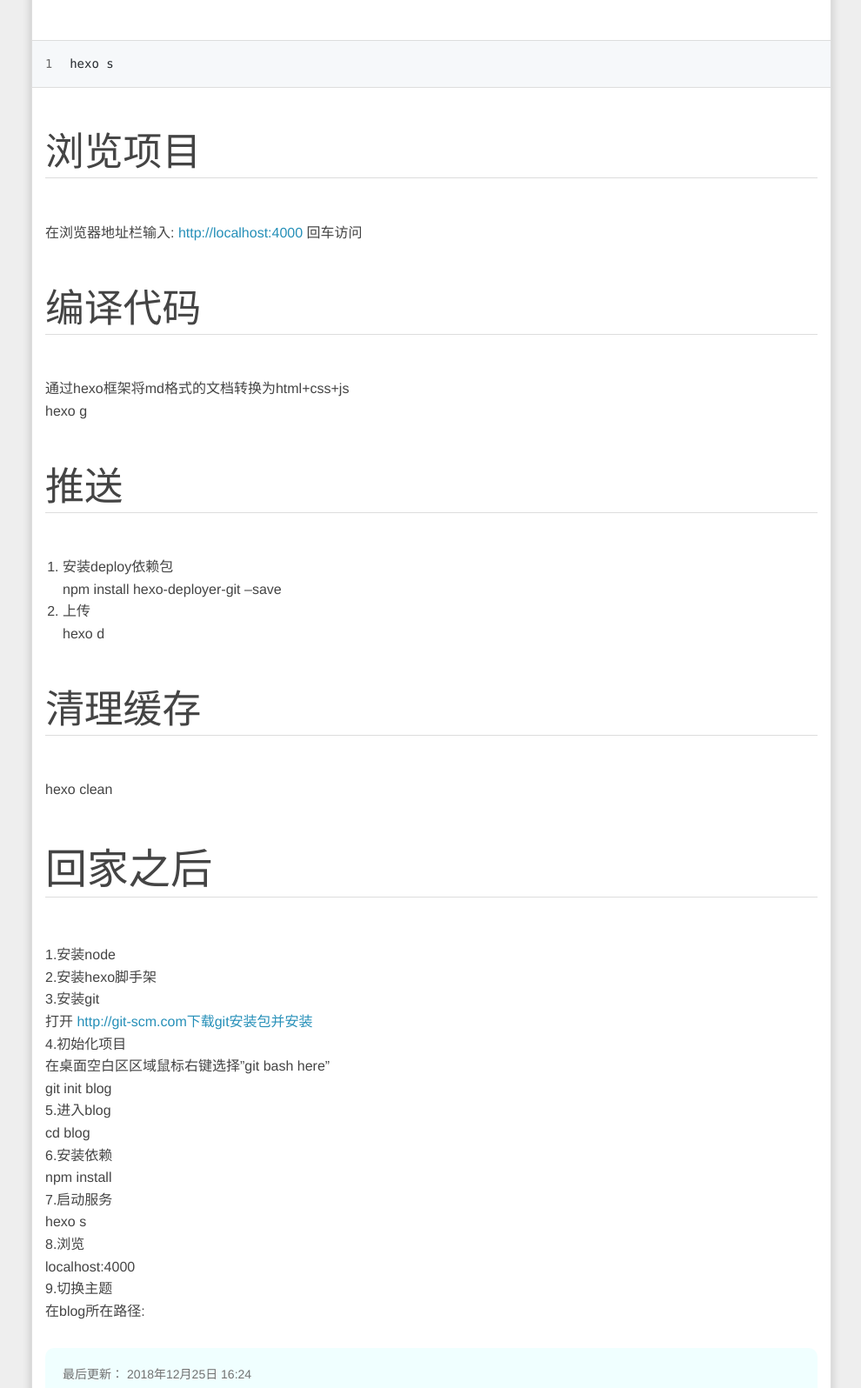
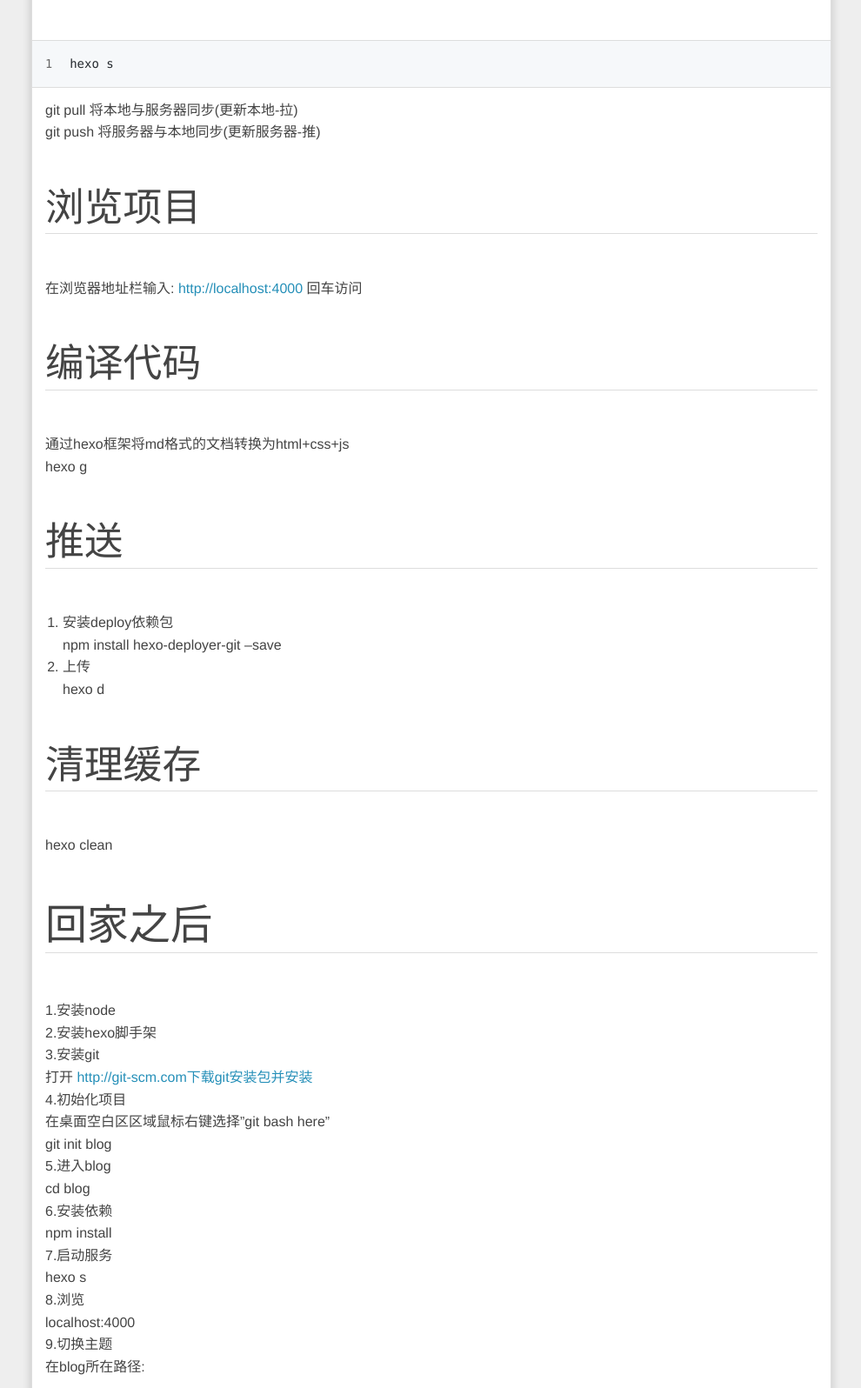
Before and after one commit to Future-123/Future-123.github.io, a plain HTML site: page 2018/12/24/笔记/index.html in a window 1280 px wide. Shown: the part 2418-4014 px from the top of the page at 87% size, without its empty margins (144-1134 px from the left). Drawn offline with nearby package versions, Linux system fonts and the light colour scheme; some packages are replaced by stand-ins of ours; animation ran at ten frames a second; a script that the page names is missing.

Commit message:
Site updated: 2018-12-26 10:01:37

```diff
--- a/2018/12/24/笔记/index.html
+++ b/2018/12/24/笔记/index.html
@@ -15,7 +15,7 @@
 <meta property="og:site_name" content="Future的博客">
 <meta property="og:description" content="hexo + github 搭建个人博客 node环境配置linux操作系统1.浏览器打开https://nodejs.org,下载10.14.2版本的压缩包2.默认下载到/root/下载 路径下,解压:1tar -xf node-v10.14.2-linux-x64.tar 3.创建node和npm的软连接(能够全局使用node/npm命令)  ln -s /root/下载/node-v10.1">
 <meta property="og:locale" content="zh-CN">
-<meta property="og:updated_time" content="2018-12-25T08:24:16.204Z">
+<meta property="og:updated_time" content="2018-12-25T09:02:58.144Z">
 <meta name="twitter:card" content="summary">
 <meta name="twitter:title" content="笔记">
 <meta name="twitter:description" content="hexo + github 搭建个人博客 node环境配置linux操作系统1.浏览器打开https://nodejs.org,下载10.14.2版本的压缩包2.默认下载到/root/下载 路径下,解压:1tar -xf node-v10.14.2-linux-x64.tar 3.创建node和npm的软连接(能够全局使用node/npm命令)  ln -s /root/下载/node-v10.1">
@@ -147,6 +147,7 @@
 <h2 id="进入blog目录"><a href="#进入blog目录" class="headerlink" title="进入blog目录"></a>进入blog目录</h2><figure class="highlight bash"><table><tr><td class="gutter"><pre><span class="line">1</span><br></pre></td><td class="code"><pre><span class="line"><span class="built_in">cd</span> blog</span><br></pre></td></tr></table></figure>
 <h2 id="安装项目依赖包"><a href="#安装项目依赖包" class="headerlink" title="安装项目依赖包"></a>安装项目依赖包</h2><figure class="highlight bash"><table><tr><td class="gutter"><pre><span class="line">1</span><br></pre></td><td class="code"><pre><span class="line">npm install</span><br></pre></td></tr></table></figure>
 <h2 id="启动项目服务"><a href="#启动项目服务" class="headerlink" title="启动项目服务"></a>启动项目服务</h2><figure class="highlight bash"><table><tr><td class="gutter"><pre><span class="line">1</span><br></pre></td><td class="code"><pre><span class="line">hexo s</span><br></pre></td></tr></table></figure>
+<p> git pull 将本地与服务器同步(更新本地-拉)<br> git push 将服务器与本地同步(更新服务器-推)</p>
 <h2 id="浏览项目"><a href="#浏览项目" class="headerlink" title="浏览项目"></a>浏览项目</h2><p>在浏览器地址栏输入: <a href="http://localhost:4000" target="_blank" rel="noopener">http://localhost:4000</a> 回车访问</p>
 <h2 id="编译代码"><a href="#编译代码" class="headerlink" title="编译代码"></a>编译代码</h2><p>通过hexo框架将md格式的文档转换为html+css+js<br>hexo g</p>
 <h2 id="推送"><a href="#推送" class="headerlink" title="推送"></a>推送</h2><ol>
@@ -158,7 +159,7 @@
 
             <div class="post-copyright">
     <div class="content">
-        <p>最后更新： 2018年12月25日 16:24</p>
+        <p>最后更新： 2018年12月25日 17:02</p>
         <p>原始链接： <a class="post-url" href="/2018/12/24/笔记/" title="笔记">http://yoursite.com/2018/12/24/笔记/</a></p>
         <footer>
             <a href="http://yoursite.com">
```
Also changed, not shown: 1 other file.
